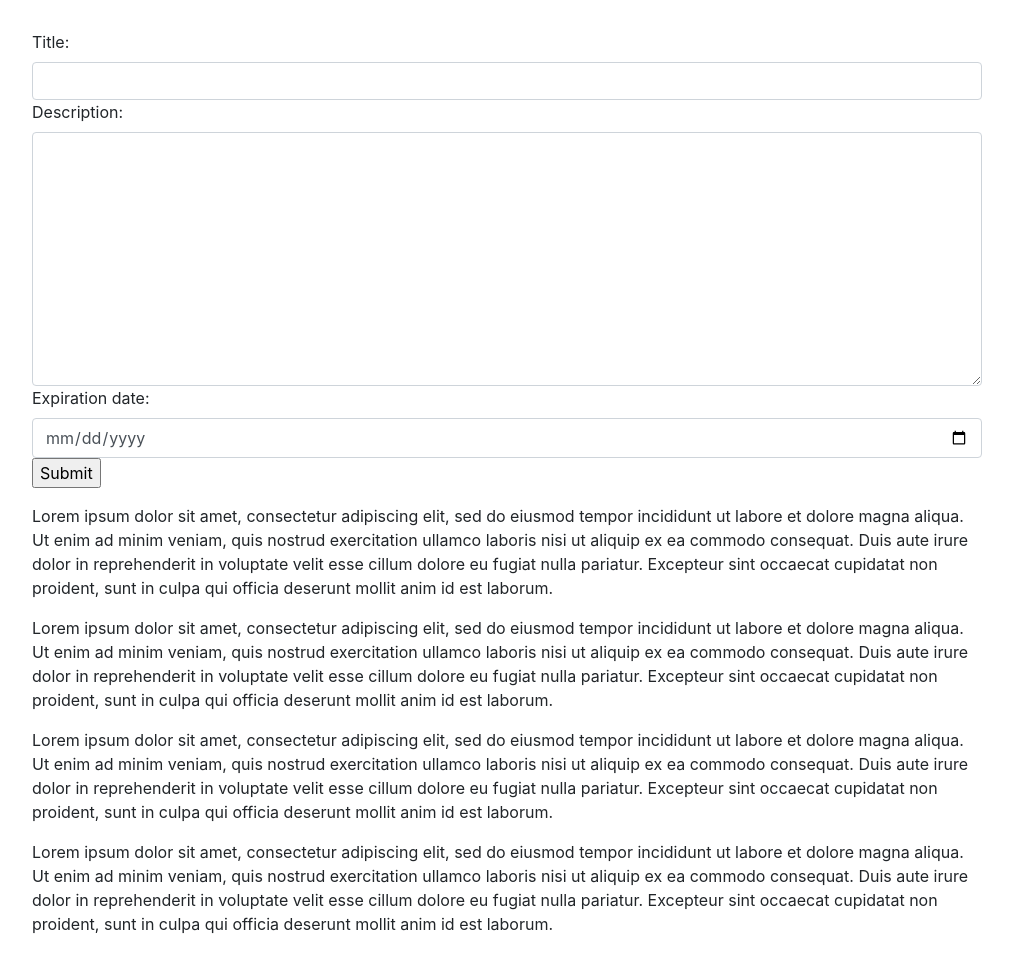
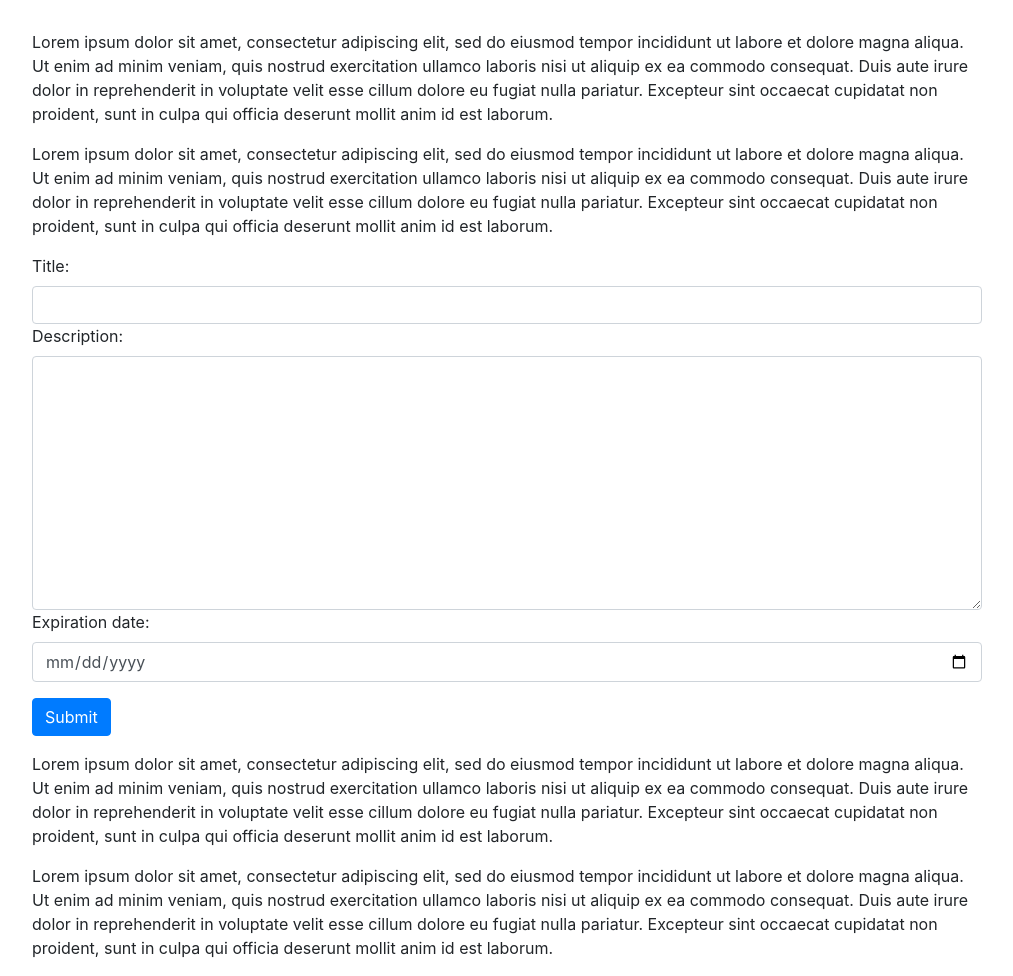
Before and after one commit to noisebridge/hackersinresidence, a Django app: page /create_opportunity in a window 1280 px wide. Shown: the part 57-1033 px from the top of the page, without its empty margins (133-1146 px from the left). Run offline with Django 3.2, Linux system fonts and the light colour scheme; some libraries are stand-ins or nearby versions.

Commit message:
Added bootstrap styles to form submit button.

```diff
--- a/hackersinresidence/webapp/templates/pages/create_opportunity.html
+++ b/hackersinresidence/webapp/templates/pages/create_opportunity.html
@@ -8,18 +8,21 @@
 {# this exists within the bootstrap grid as "offset-sm-2 col-sm-8" #}
 {% block defaultpage %}
 
+  <p>Lorem ipsum dolor sit amet, consectetur adipiscing elit, sed do eiusmod tempor incididunt ut labore et dolore magna aliqua. Ut enim ad minim veniam, quis nostrud exercitation ullamco laboris nisi ut aliquip ex ea commodo consequat. Duis aute irure dolor in reprehenderit in voluptate velit esse cillum dolore eu fugiat nulla pariatur. Excepteur sint occaecat cupidatat non proident, sunt in culpa qui officia deserunt mollit anim id est laborum.
+  <p>Lorem ipsum dolor sit amet, consectetur adipiscing elit, sed do eiusmod tempor incididunt ut labore et dolore magna aliqua. Ut enim ad minim veniam, quis nostrud exercitation ullamco laboris nisi ut aliquip ex ea commodo consequat. Duis aute irure dolor in reprehenderit in voluptate velit esse cillum dolore eu fugiat nulla pariatur. Excepteur sint occaecat cupidatat non proident, sunt in culpa qui officia deserunt mollit anim id est laborum.
+
     <form action="" method="post">
       <div class="form-group">
         {% csrf_token %}
         {{ form }}
-        <input type="submit" value="Submit" />
+      </div>
+      <div class="form-group">
+        <input class="btn btn-primary" type="submit" value="Submit" />
       </div>
     </form>
 
   {# your content !!! #}
   <p>Lorem ipsum dolor sit amet, consectetur adipiscing elit, sed do eiusmod tempor incididunt ut labore et dolore magna aliqua. Ut enim ad minim veniam, quis nostrud exercitation ullamco laboris nisi ut aliquip ex ea commodo consequat. Duis aute irure dolor in reprehenderit in voluptate velit esse cillum dolore eu fugiat nulla pariatur. Excepteur sint occaecat cupidatat non proident, sunt in culpa qui officia deserunt mollit anim id est laborum.
   <p>Lorem ipsum dolor sit amet, consectetur adipiscing elit, sed do eiusmod tempor incididunt ut labore et dolore magna aliqua. Ut enim ad minim veniam, quis nostrud exercitation ullamco laboris nisi ut aliquip ex ea commodo consequat. Duis aute irure dolor in reprehenderit in voluptate velit esse cillum dolore eu fugiat nulla pariatur. Excepteur sint occaecat cupidatat non proident, sunt in culpa qui officia deserunt mollit anim id est laborum.
-  <p>Lorem ipsum dolor sit amet, consectetur adipiscing elit, sed do eiusmod tempor incididunt ut labore et dolore magna aliqua. Ut enim ad minim veniam, quis nostrud exercitation ullamco laboris nisi ut aliquip ex ea commodo consequat. Duis aute irure dolor in reprehenderit in voluptate velit esse cillum dolore eu fugiat nulla pariatur. Excepteur sint occaecat cupidatat non proident, sunt in culpa qui officia deserunt mollit anim id est laborum.
-  <p>Lorem ipsum dolor sit amet, consectetur adipiscing elit, sed do eiusmod tempor incididunt ut labore et dolore magna aliqua. Ut enim ad minim veniam, quis nostrud exercitation ullamco laboris nisi ut aliquip ex ea commodo consequat. Duis aute irure dolor in reprehenderit in voluptate velit esse cillum dolore eu fugiat nulla pariatur. Excepteur sint occaecat cupidatat non proident, sunt in culpa qui officia deserunt mollit anim id est laborum.
 
 {% endblock defaultpage %}
```
